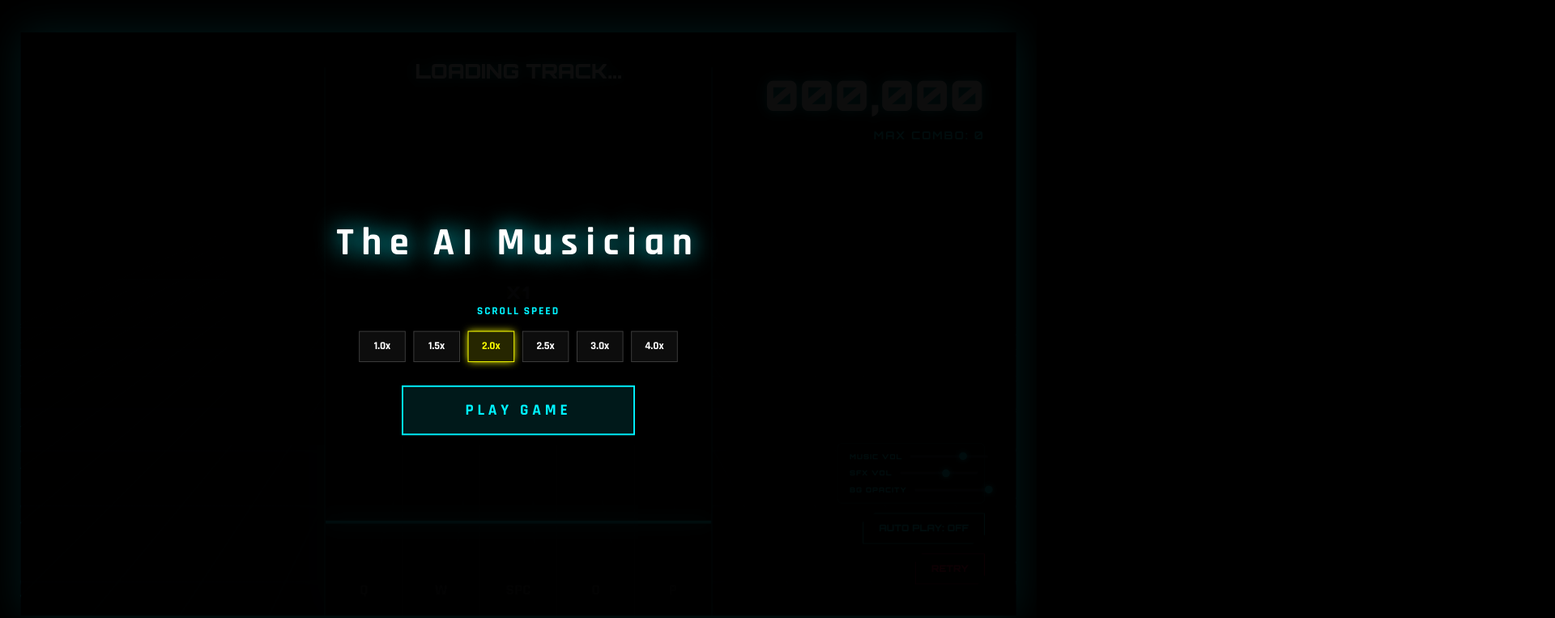
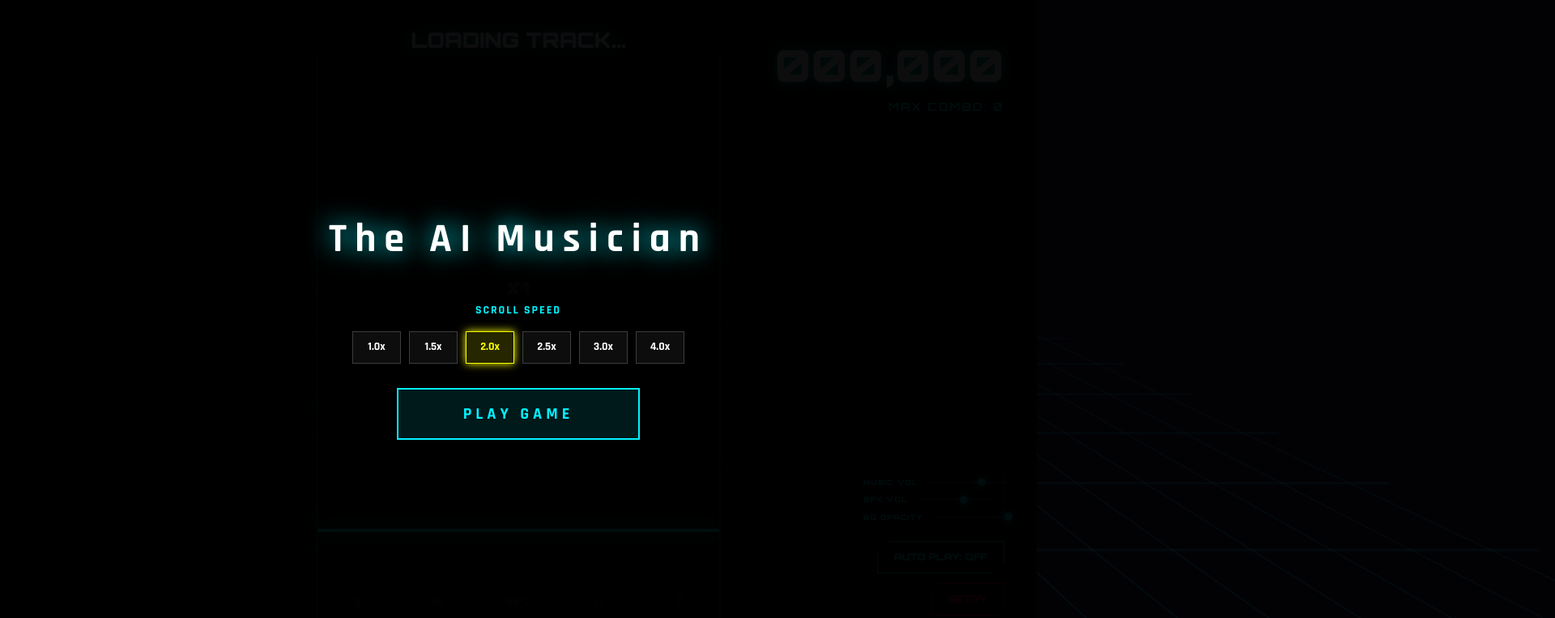
Before and after one commit to TheAIMusician/TheAIMusician, a plain HTML site: page index.html in a window 1280 px wide. Shown: the top 763 px of the page at 81% size, 1920 px wide, since content can reach past the window. Drawn offline with nearby package versions, Linux system fonts and the light colour scheme.

Commit message:
Update index.html

```diff
--- a/index.html
+++ b/index.html
@@ -21,7 +21,7 @@
         }
 
         body {
-            background-color: #000; /* 레터박스 영역 색상 */
+            background-color: #020205;
             color: #e2e8f0;
             font-family: 'Rajdhani', sans-serif;
             margin: 0;
@@ -30,32 +30,17 @@
             justify-content: center;
             align-items: center;
             height: 100vh;
-            width: 100vw;
             touch-action: none;
         }
 
-        /* 16:9 비율 고정 및 스케일링 컨테이너 */
-        #viewport {
-            width: calc(750px * 16 / 9); /* 1333.33px */
-            height: 750px;
-            position: relative;
-            background-color: #020205; /* 오리지널 배경 색상 */
-            overflow: hidden;
-            display: flex;
-            justify-content: center;
-            align-items: center;
-            transform-origin: center center;
-            box-shadow: 0 0 50px rgba(0, 243, 255, 0.1);
-        }
-
-        /* 배경 레이어 (뷰포트 내부로 종속됨) */
+        /* 배경 레이어 (기본 opacity 1.0으로 수정) */
         #bg-container {
             position: absolute;
             inset: 0;
             background-size: cover;
             background-position: center;
             opacity: 1.0;
-            z-index: 1;
+            z-index: -2;
             transition: background-image 0.5s ease, opacity 0.1s ease;
         }
 
@@ -68,7 +53,7 @@
             background-size: 50px 50px;
             transform: perspective(500px) rotateX(60deg);
             animation: grid-move 3s linear infinite;
-            z-index: 2;
+            z-index: -1;
         }
         @keyframes grid-move { from { background-position: 0 0; } to { background-position: 0 50px; } }
 
@@ -84,7 +69,6 @@
             border-right: 2px solid rgba(0, 243, 255, 0.3);
             box-shadow: 0 0 50px rgba(0, 243, 255, 0.1);
             overflow: hidden;
-            z-index: 10;
         }
 
         .lane-container {
@@ -323,13 +307,11 @@
 </head>
 <body>
 
-    <!-- 16:9 비율 고정 및 확대 축소를 위한 래퍼(Wrapper) -->
+    <div id="bg-container"></div>
+    <div id="bg-grid-overlay"></div>
+    <div id="lightning-flash"></div>
+
     <div id="viewport">
-        <!-- 배경 및 이펙트는 모두 뷰포트 내부에 위치하여 비율을 유지합니다 -->
-        <div id="bg-container"></div>
-        <div id="bg-grid-overlay"></div>
-        <div id="lightning-flash"></div>
-
         <div id="game-board">
             <div class="lane-container">
                 <div class="lane"><div class="lane-key">Q</div></div>
@@ -424,19 +406,6 @@
     </div>
 
     <script>
-        // 화면 크기에 맞춰 16:9 뷰포트를 확대/축소하는 반응형 함수
-        function resizeViewport() {
-            const viewport = document.getElementById('viewport');
-            const targetWidth = 750 * 16 / 9; // 1333.33px
-            const targetHeight = 750;
-            const scaleX = window.innerWidth / targetWidth;
-            const scaleY = window.innerHeight / targetHeight;
-            const scale = Math.min(scaleX, scaleY);
-            viewport.style.transform = `scale(${scale})`;
-        }
-        window.addEventListener('resize', resizeViewport);
-        resizeViewport(); // 초기 실행
-
         // 전역 상수 및 설정 (하드코딩된 파일 링크)
         const AUDIO_URL = "https://www.dropbox.com/scl/fi/16o4xykgg9k3khtq1sa45/QWER.ogg?rlkey=70op4h51zya3j7j1rp7m9emas&st=u8x1mcw2&dl=0";
         const MIDI_URL = "https://www.dropbox.com/scl/fi/cnasbm7c7t36u7rrmw5xr/QWER.mid?rlkey=h0b0k44qhwkmuxbaz41aj790k&st=lccw22jc&dl=0";
@@ -573,7 +542,7 @@
                     bolt.className = `lightning-bolt ${type}`;
                     bolt.style.left = Math.random() * 100 + '%';
                     bolt.style.animation = 'bolt-strike 1.2s ease-out forwards';
-                    document.getElementById('viewport').appendChild(bolt);
+                    document.body.appendChild(bolt);
                     setTimeout(() => bolt.remove(), 1300);
                 }, i * 150);
             });
```
